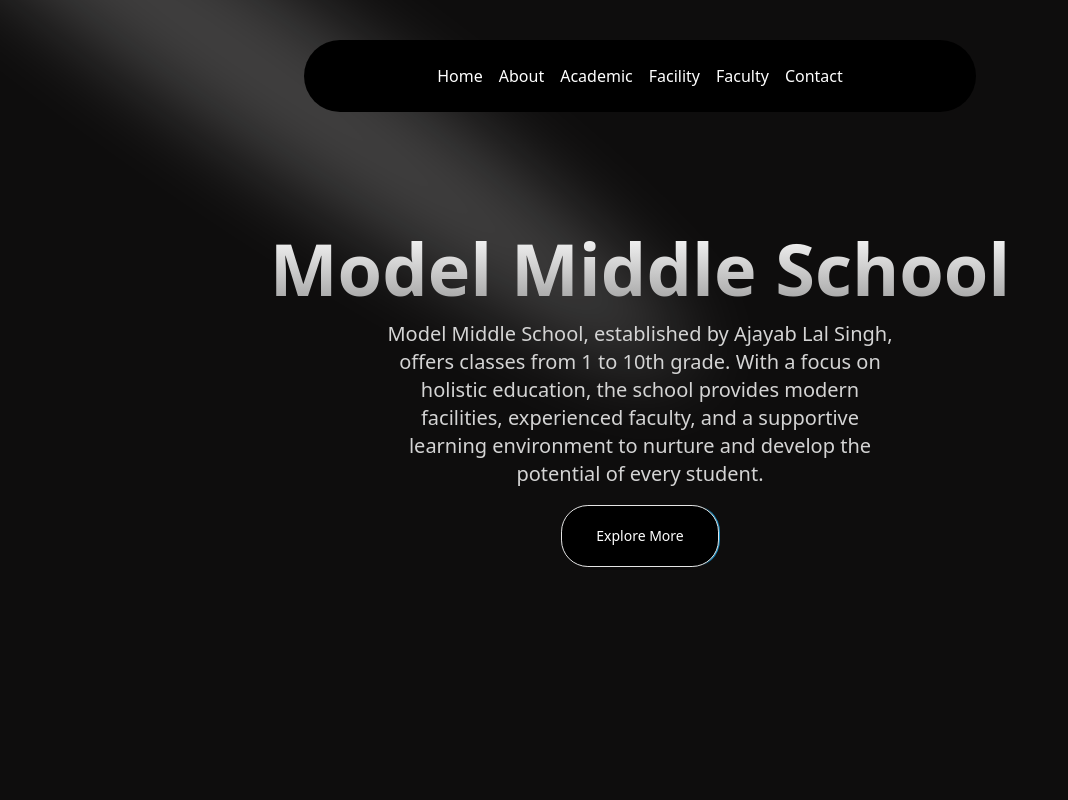
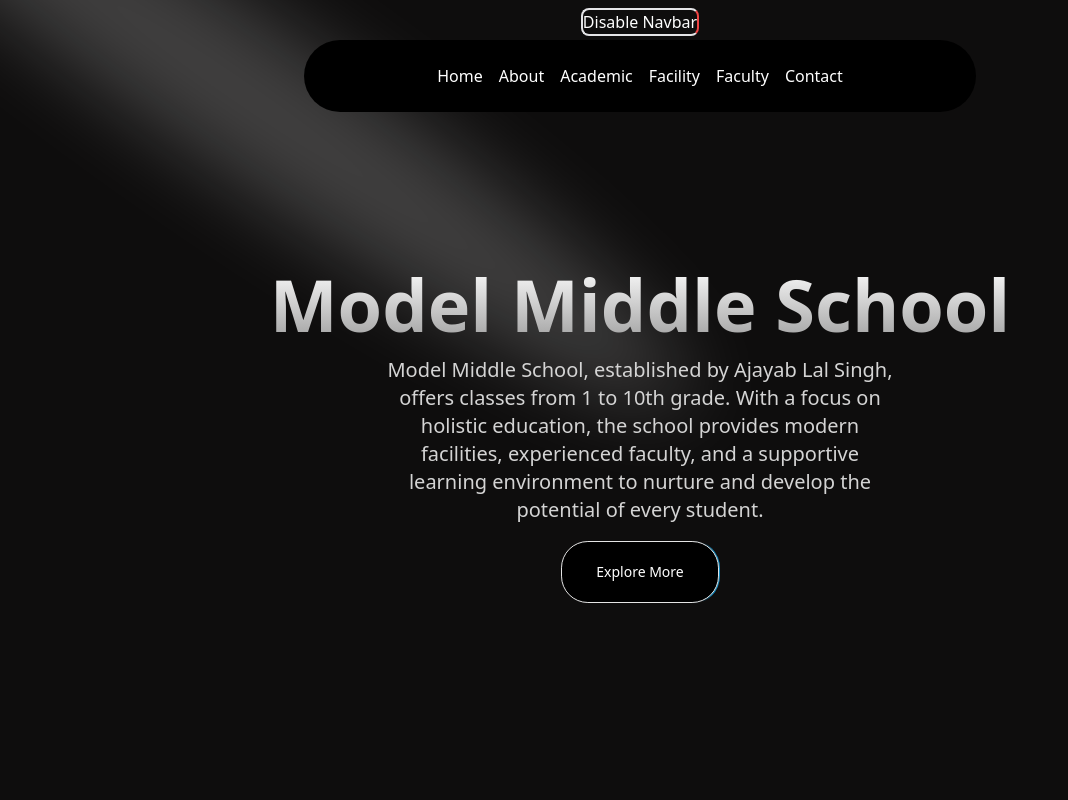
Before and after one commit to Nitinneyoo/vite-project, a React (Vite) app: page / in a window 1280 px wide. Shown: the top 800 px of the page, without its empty margins (0-1068 px from the left). Built offline with nearby package versions, Linux system fonts and the light colour scheme.

Commit message:
added feature to disable and enable the navbar

```diff
--- a/src/components/Navbar.tsx
+++ b/src/components/Navbar.tsx
@@ -7,7 +7,17 @@ import Link from "next/link";
 
 function Navbar({ className }: { className?: string }) {
     const [active, setActive] = useState<string | null>(null);
+    const [isNavbarVisible, setNavbarVisible] = useState<boolean>(true); // Add this state
+
+    // Toggle function to disable or enable navbar
+    const toggleNavbarVisibility = () => {
+        setNavbarVisible(!isNavbarVisible);
+    };
+
     return (
+        <>
+
+            {isNavbarVisible && ( // Conditionally render the navbar
                 <div
                     className={cn("fixed top-10 inset-x-0 max-w-2xl mx-auto z-50 dark", className)}
                 >
@@ -23,10 +33,17 @@ function Navbar({ className }: { className?: string }) {
                             <MenuItem item="Contact" setActive={setActive} active={active} />
                         </Link>
 
+                    </Menu>
 
-            </Menu>
                 </div>
-    )
+            )}
+            <div>
+                <button onClick={toggleNavbarVisibility} className="border-solid border-2 border-white-500 text-white border-r-red-500 rounded-lg mt-2">
+                    {isNavbarVisible ? "Disable Navbar" : "Enable Navbar"}
+                </button>
+            </div>
+        </>
+    );
 }
 
 export default Navbar;
--- a/src/components/ui/infinite-moving-cards.tsx
+++ b/src/components/ui/infinite-moving-cards.tsx
@@ -1,3 +1,4 @@
+/* eslint-disable react-hooks/exhaustive-deps */
 /* eslint-disable @typescript-eslint/no-unused-vars */
 "use client";
 
```
Lines whose indentation alone changed are shown as unchanged.
